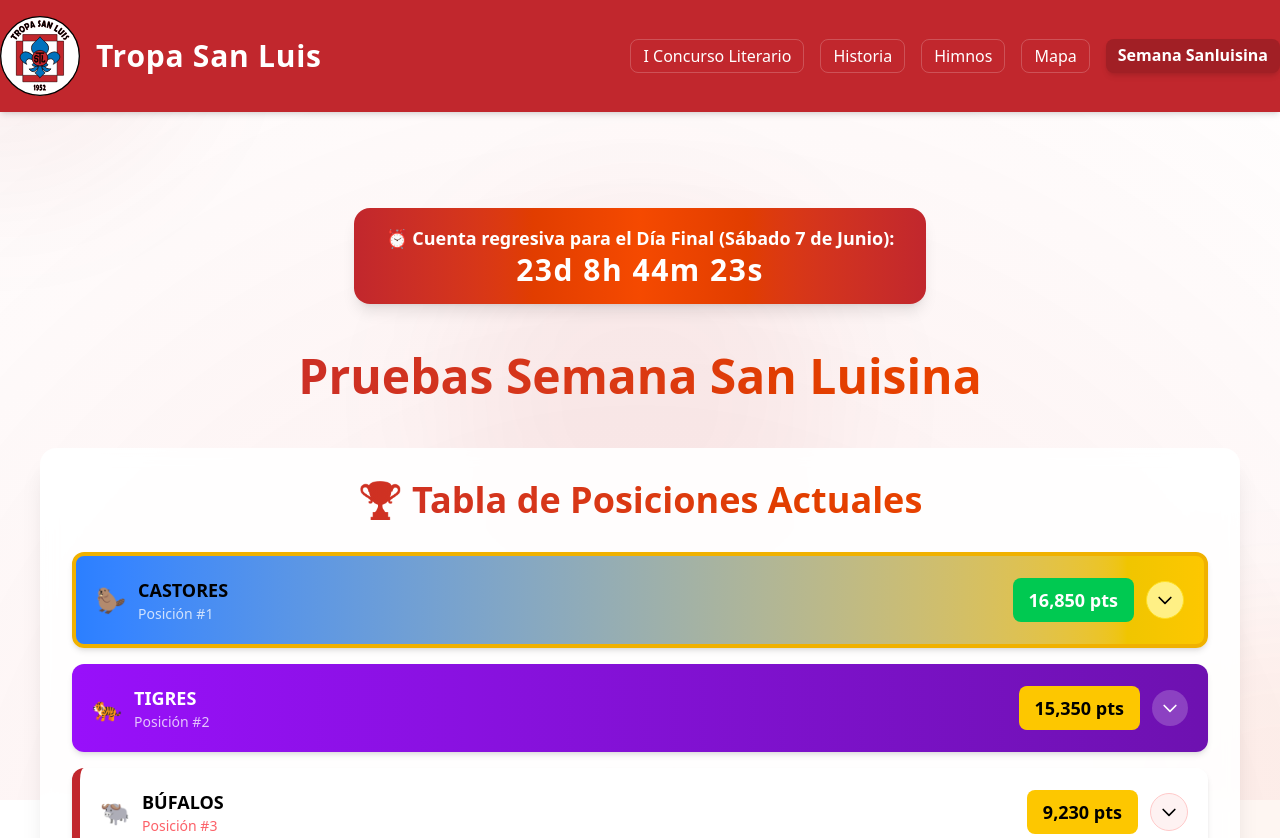
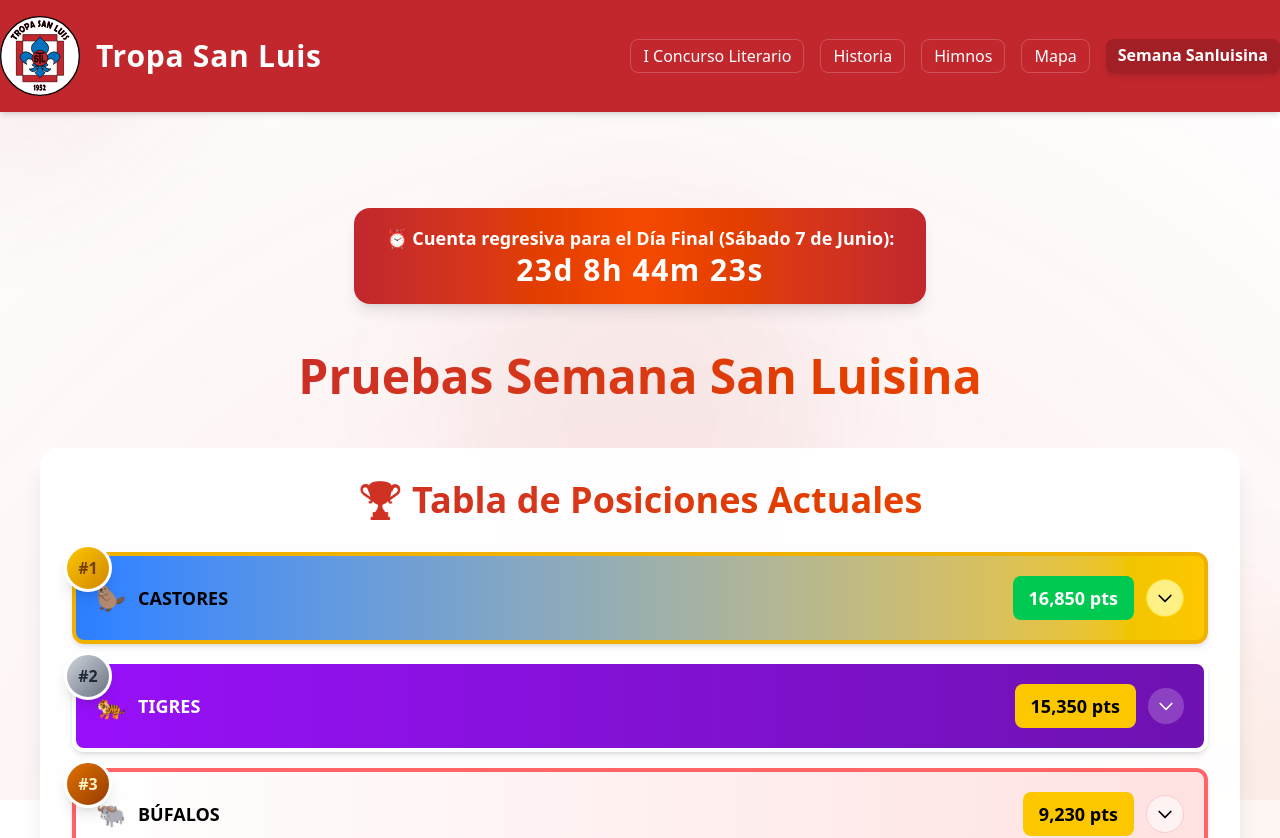
Before and after one commit to Xavier-LB/tropasanluis, a SvelteKit app: page /semana-sanluisina in a window 1280 px wide. Shown: the top 838 px of the page. Built offline with nearby package versions, Linux system fonts and the light colour scheme.

Commit message:
Enhance visual styling in Semana Sanluisina page by updating background colors for various patrols and adding a position medal display for improved user experience. Removed redundant position text for clarity.

```diff
--- a/src/routes/semana-sanluisina/+page.svelte
+++ b/src/routes/semana-sanluisina/+page.svelte
@@ -72,7 +72,7 @@
       nombre: 'ANTÍLOPES',
       emoji: '🦌',
       colors: {
-        bg: 'bg-gradient-to-r from-blue-600 to-blue-800',
+        bg: 'bg-gradient-to-r from-blue-600 to-blue-800 border-4 border-white',
         cardBg: 'bg-white/20',
         text: 'text-white',
         labelText: 'text-white/80'
@@ -96,7 +96,7 @@
       nombre: 'BÚFALOS',
       emoji: '🐃',
       colors: {
-        bg: 'bg-white border-l-8 border-red-600',
+        bg: 'bg-gradient-to-r from-white to-red-100 border-4 border-red-400',
         cardBg: 'bg-red-50 border border-red-200',
         text: 'text-black',
         labelText: 'text-red-500'
@@ -145,7 +145,7 @@
       nombre: 'HALCONES',
       emoji: '🦅',
       colors: {
-        bg: 'bg-gradient-to-r from-amber-800 to-amber-600',
+        bg: 'bg-gradient-to-r from-amber-800 to-amber-600 border-4 border-black',
         cardBg: 'bg-amber-200 border border-amber-300',
         text: 'text-black',
         labelText: 'text-amber-800'
@@ -169,7 +169,7 @@
       nombre: 'TIGRES',
       emoji: '🐅',
       colors: {
-        bg: 'bg-gradient-to-r from-purple-600 to-purple-800',
+        bg: 'bg-gradient-to-r from-purple-600 to-purple-800 border-4 border-white',
         cardBg: 'bg-white/20',
         text: 'text-white',
         labelText: 'text-white/80'
@@ -857,7 +857,19 @@
       <!-- Tabla de puntajes compacta para móvil -->
       <div class="space-y-3 sm:space-y-4">
         {#each patrullasOrdenadas as patrulla, index}
-          <div class="{patrulla.colors.bg} rounded-xl shadow-md overflow-hidden">
+          <div class="{patrulla.colors.bg} rounded-xl shadow-md relative">
+            <!-- Medalla de posición -->
+            <div class="absolute -top-3 -left-3 z-10">
+              <div class="w-10 h-10 sm:w-12 sm:h-12 rounded-full flex items-center justify-center text-sm sm:text-base font-bold shadow-lg border-3 border-white
+                {index === 0 ? 'bg-gradient-to-br from-yellow-400 to-yellow-600 text-yellow-900' :
+                 index === 1 ? 'bg-gradient-to-br from-gray-300 to-gray-500 text-gray-800' :
+                 index === 2 ? 'bg-gradient-to-br from-amber-600 to-amber-800 text-amber-100' :
+                 index === 3 ? 'bg-gradient-to-br from-blue-400 to-blue-600 text-blue-900' :
+                 'bg-gradient-to-br from-purple-400 to-purple-600 text-purple-100'}">
+                #{index + 1}
+              </div>
+            </div>
+
             <div class="p-4 sm:p-5">
               <!-- Header compacto de la patrulla -->
               <div class="flex flex-col lg:flex-row lg:justify-between lg:items-center space-y-3 lg:space-y-0">
@@ -866,9 +878,6 @@
                     <span class="text-xl sm:text-2xl">{patrulla.emoji}</span>
                     <div class="flex flex-col">
                       <h3 class="text-base sm:text-lg font-bold {patrulla.colors.text}">{patrulla.nombre}</h3>
-                      <div class="text-xs sm:text-sm {patrulla.nombre === 'BÚFALOS' ? 'text-red-500' : 'text-white'} opacity-75">
-                        Posición #{index + 1}
-                      </div>
                     </div>
                   </div>
 
```
